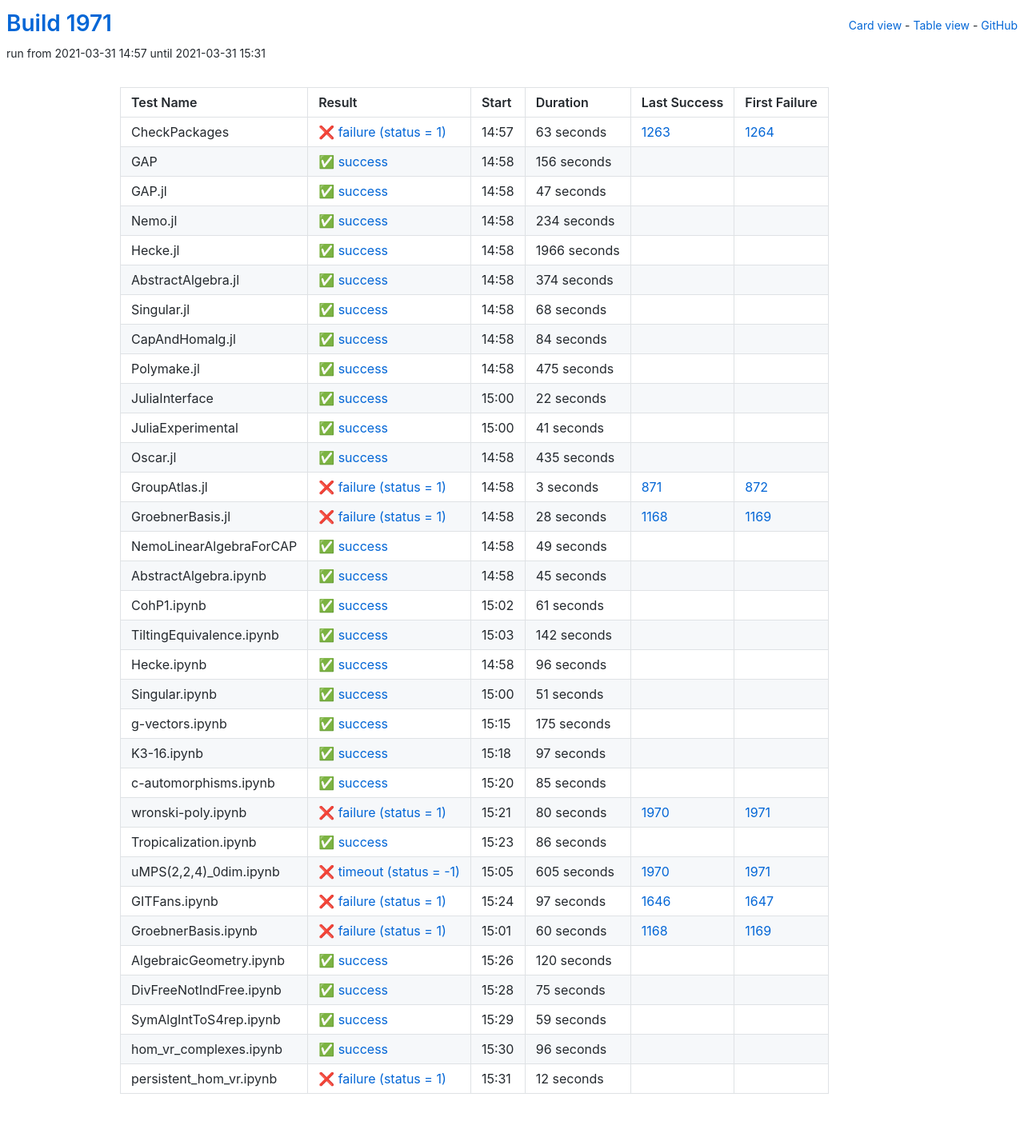
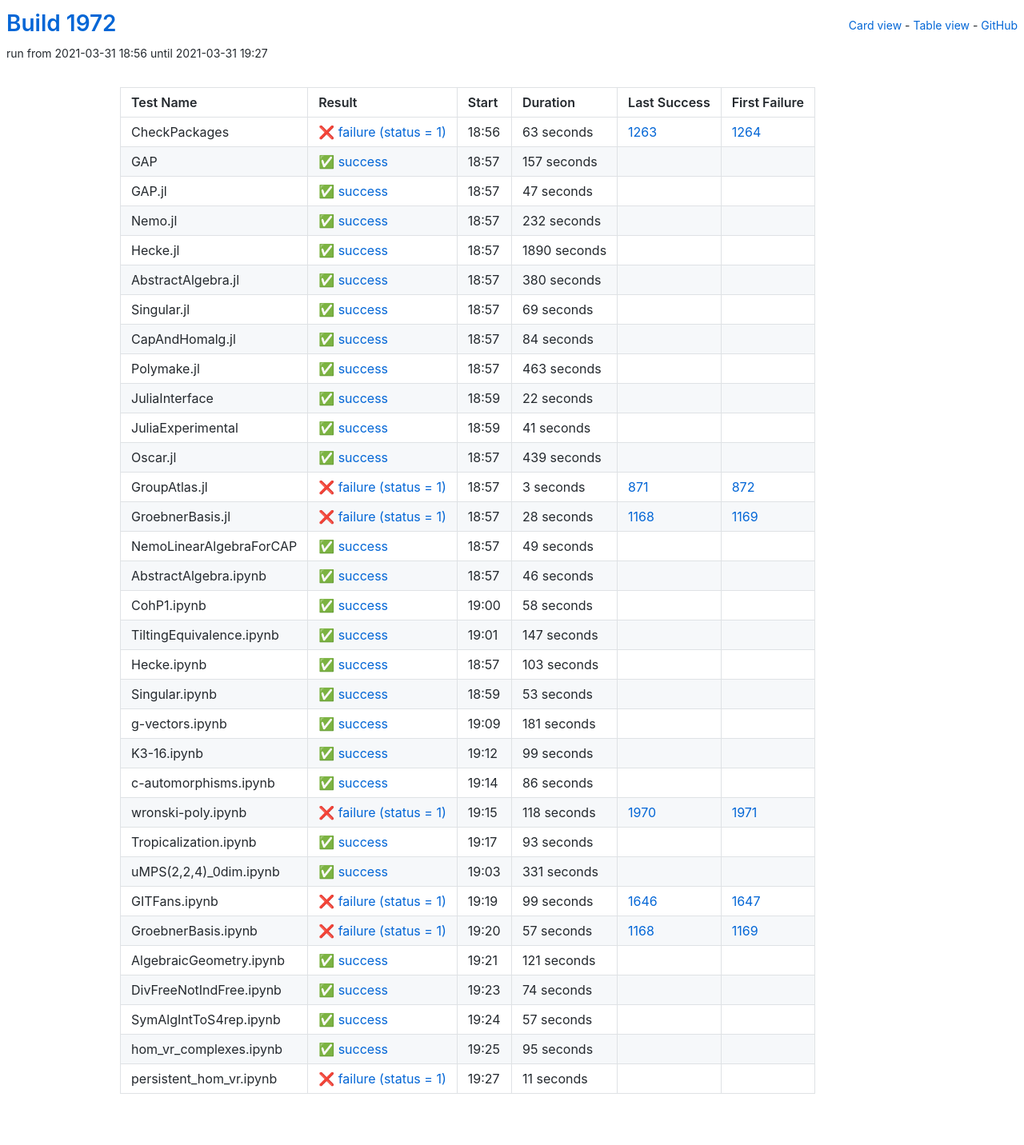
Before and after one commit to oscar-system/oscar-ci-status-stable, a Jekyll site: the page built from table.html, in a window 1280 px wide. Shown: the whole page at 80% size. Built offline with Jekyll 4.4.1, drawn with Linux system fonts in a browser that asks for light colours.

Commit message:
Build #1972

```diff
--- a/_data/ci.yml
+++ b/_data/ci.yml
@@ -1,6 +1,6 @@
 ---
-build: 1971
-build_url: https://oscarci.mathematik.uni-kl.de/job/oscar-stable/1971/
+build: 1972
+build_url: https://oscarci.mathematik.uni-kl.de/job/oscar-stable/1972/
 job: oscar-stable
 organization: oscar-system
 repo: oscar-ci-status-stable
@@ -8,8 +8,8 @@ repourl: https://github.com/oscar-system/oscar-ci-status-stable
 tests:
 - name: CheckPackages
   id: checkpackages
-  log: https://oscarci.mathematik.uni-kl.de/job/oscar-stable/1971/artifact/logs/build-1971/CheckPackages.log
-  start: 2021-03-31 14:57
+  log: https://oscarci.mathematik.uni-kl.de/job/oscar-stable/1972/artifact/logs/build-1972/CheckPackages.log
+  start: 2021-03-31 18:56
   success: false
   exitcode: 1
   status: failure
@@ -20,20 +20,20 @@ tests:
   first_failure_url: https://oscarci.mathematik.uni-kl.de/job/oscar-stable/1264/
 - name: GAP
   id: gap
-  log: https://oscarci.mathematik.uni-kl.de/job/oscar-stable/1971/artifact/logs/build-1971/GAP.log
-  start: 2021-03-31 14:58
+  log: https://oscarci.mathematik.uni-kl.de/job/oscar-stable/1972/artifact/logs/build-1972/GAP.log
+  start: 2021-03-31 18:57
   success: true
   exitcode: 0
   status: success
-  duration: 156
+  duration: 157
   last_success: false
   last_success_url:
   first_failure: false
   first_failure_url:
 - name: GAP.jl
   id: gap-jl
-  log: https://oscarci.mathematik.uni-kl.de/job/oscar-stable/1971/artifact/logs/build-1971/GAP.jl.log
-  start: 2021-03-31 14:58
+  log: https://oscarci.mathematik.uni-kl.de/job/oscar-stable/1972/artifact/logs/build-1972/GAP.jl.log
+  start: 2021-03-31 18:57
   success: true
   exitcode: 0
   status: success
@@ -44,56 +44,56 @@ tests:
   first_failure_url:
 - name: Nemo.jl
   id: nemo-jl
-  log: https://oscarci.mathematik.uni-kl.de/job/oscar-stable/1971/artifact/logs/build-1971/Nemo.jl.log
-  start: 2021-03-31 14:58
+  log: https://oscarci.mathematik.uni-kl.de/job/oscar-stable/1972/artifact/logs/build-1972/Nemo.jl.log
+  start: 2021-03-31 18:57
   success: true
   exitcode: 0
   status: success
-  duration: 234
+  duration: 232
   last_success: false
   last_success_url:
   first_failure: false
   first_failure_url:
 - name: Hecke.jl
   id: hecke-jl
-  log: https://oscarci.mathematik.uni-kl.de/job/oscar-stable/1971/artifact/logs/build-1971/Hecke.jl.log
-  start: 2021-03-31 14:58
+  log: https://oscarci.mathematik.uni-kl.de/job/oscar-stable/1972/artifact/logs/build-1972/Hecke.jl.log
+  start: 2021-03-31 18:57
   success: true
   exitcode: 0
   status: success
-  duration: 1966
+  duration: 1890
   last_success: false
   last_success_url:
   first_failure: false
   first_failure_url:
 - name: AbstractAlgebra.jl
   id: abstractalgebra-jl
-  log: https://oscarci.mathematik.uni-kl.de/job/oscar-stable/1971/artifact/logs/build-1971/AbstractAlgebra.jl.log
-  start: 2021-03-31 14:58
+  log: https://oscarci.mathematik.uni-kl.de/job/oscar-stable/1972/artifact/logs/build-1972/AbstractAlgebra.jl.log
+  start: 2021-03-31 18:57
   success: true
   exitcode: 0
   status: success
-  duration: 374
+  duration: 380
   last_success: false
   last_success_url:
   first_failure: false
   first_failure_url:
 - name: Singular.jl
   id: singular-jl
-  log: https://oscarci.mathematik.uni-kl.de/job/oscar-stable/1971/artifact/logs/build-1971/Singular.jl.log
-  start: 2021-03-31 14:58
+  log: https://oscarci.mathematik.uni-kl.de/job/oscar-stable/1972/artifact/logs/build-1972/Singular.jl.log
+  start: 2021-03-31 18:57
   success: true
   exitcode: 0
   status: success
-  duration: 68
+  duration: 69
   last_success: false
   last_success_url:
   first_failure: false
   first_failure_url:
 - name: CapAndHomalg.jl
   id: capandhomalg-jl
-  log: https://oscarci.mathematik.uni-kl.de/job/oscar-stable/1971/artifact/logs/build-1971/CapAndHomalg.jl.log
-  start: 2021-03-31 14:58
+  log: https://oscarci.mathematik.uni-kl.de/job/oscar-stable/1972/artifact/logs/build-1972/CapAndHomalg.jl.log
+  start: 2021-03-31 18:57
   success: true
   exitcode: 0
   status: success
@@ -104,20 +104,20 @@ tests:
   first_failure_url:
 - name: Polymake.jl
   id: polymake-jl
-  log: https://oscarci.mathematik.uni-kl.de/job/oscar-stable/1971/artifact/logs/build-1971/Polymake.jl.log
-  start: 2021-03-31 14:58
+  log: https://oscarci.mathematik.uni-kl.de/job/oscar-stable/1972/artifact/logs/build-1972/Polymake.jl.log
+  start: 2021-03-31 18:57
   success: true
   exitcode: 0
   status: success
-  duration: 475
+  duration: 463
   last_success: false
   last_success_url:
   first_failure: false
   first_failure_url:
 - name: JuliaInterface
   id: juliainterface
-  log: https://oscarci.mathematik.uni-kl.de/job/oscar-stable/1971/artifact/logs/build-1971/JuliaInterface.log
-  start: 2021-03-31 15:00
+  log: https://oscarci.mathematik.uni-kl.de/job/oscar-stable/1972/artifact/logs/build-1972/JuliaInterface.log
+  start: 2021-03-31 18:59
   success: true
   exitcode: 0
   status: success
@@ -128,8 +128,8 @@ tests:
   first_failure_url:
 - name: JuliaExperimental
   id: juliaexperimental
-  log: https://oscarci.mathematik.uni-kl.de/job/oscar-stable/1971/artifact/logs/build-1971/JuliaExperimental.log
-  start: 2021-03-31 15:00
+  log: https://oscarci.mathematik.uni-kl.de/job/oscar-stable/1972/artifact/logs/build-1972/JuliaExperimental.log
+  start: 2021-03-31 18:59
   success: true
   exitcode: 0
   status: success
@@ -140,20 +140,20 @@ tests:
   first_failure_url:
 - name: Oscar.jl
   id: oscar-jl
-  log: https://oscarci.mathematik.uni-kl.de/job/oscar-stable/1971/artifact/logs/build-1971/Oscar.jl.log
-  start: 2021-03-31 14:58
+  log: https://oscarci.mathematik.uni-kl.de/job/oscar-stable/1972/artifact/logs/build-1972/Oscar.jl.log
+  start: 2021-03-31 18:57
   success: true
   exitcode: 0
   status: success
-  duration: 435
+  duration: 439
   last_success: false
   last_success_url:
   first_failure: false
   first_failure_url:
 - name: GroupAtlas.jl
   id: groupatlas-jl
-  log: https://oscarci.mathematik.uni-kl.de/job/oscar-stable/1971/artifact/logs/build-1971/GroupAtlas.jl.log
-  start: 2021-03-31 14:58
+  log: https://oscarci.mathematik.uni-kl.de/job/oscar-stable/1972/artifact/logs/build-1972/GroupAtlas.jl.log
+  start: 2021-03-31 18:57
   success: false
   exitcode: 1
   status: failure
@@ -164,8 +164,8 @@ tests:
   first_failure_url: https://oscarci.mathematik.uni-kl.de/job/oscar-stable/872/
 - name: GroebnerBasis.jl
   id: groebnerbasis-jl
-  log: https://oscarci.mathematik.uni-kl.de/job/oscar-stable/1971/artifact/logs/build-1971/GroebnerBasis.jl.log
-  start: 2021-03-31 14:58
+  log: https://oscarci.mathematik.uni-kl.de/job/oscar-stable/1972/artifact/logs/build-1972/GroebnerBasis.jl.log
+  start: 2021-03-31 18:57
   success: false
   exitcode: 1
   status: failure
@@ -176,8 +176,8 @@ tests:
   first_failure_url: https://oscarci.mathematik.uni-kl.de/job/oscar-stable/1169/
 - name: NemoLinearAlgebraForCAP
   id: nemolinearalgebraforcap
-  log: https://oscarci.mathematik.uni-kl.de/job/oscar-stable/1971/artifact/logs/build-1971/NemoLinearAlgebraForCAP.log
-  start: 2021-03-31 14:58
+  log: https://oscarci.mathematik.uni-kl.de/job/oscar-stable/1972/artifact/logs/build-1972/NemoLinearAlgebraForCAP.log
+  start: 2021-03-31 18:57
   success: true
   exitcode: 0
   status: success
@@ -188,116 +188,92 @@ tests:
   first_failure_url:
 - name: AbstractAlgebra.ipynb
   id: abstractalgebra-ipynb
-  log: https://oscarci.mathematik.uni-kl.de/job/oscar-stable/1971/artifact/logs/build-1971/AbstractAlgebra.ipynb.log
-  start: 2021-03-31 14:58
+  log: https://oscarci.mathematik.uni-kl.de/job/oscar-stable/1972/artifact/logs/build-1972/AbstractAlgebra.ipynb.log
+  start: 2021-03-31 18:57
   success: true
   exitcode: 0
   status: success
-  duration: 45
+  duration: 46
   last_success: false
   last_success_url:
   first_failure: false
   first_failure_url:
 - name: CohP1.ipynb
   id: cohp1-ipynb
-  log: https://oscarci.mathematik.uni-kl.de/job/oscar-stable/1971/artifact/logs/build-1971/CohP1.ipynb.log
-  start: 2021-03-31 15:02
+  log: https://oscarci.mathematik.uni-kl.de/job/oscar-stable/1972/artifact/logs/build-1972/CohP1.ipynb.log
+  start: 2021-03-31 19:00
   success: true
   exitcode: 0
   status: success
-  duration: 61
+  duration: 58
   last_success: false
   last_success_url:
   first_failure: false
   first_failure_url:
 - name: TiltingEquivalence.ipynb
   id: tiltingequivalence-ipynb
-  log: https://oscarci.mathematik.uni-kl.de/job/oscar-stable/1971/artifact/logs/build-1971/TiltingEquivalence.ipynb.log
-  start: 2021-03-31 15:03
+  log: https://oscarci.mathematik.uni-kl.de/job/oscar-stable/1972/artifact/logs/build-1972/TiltingEquivalence.ipynb.log
+  start: 2021-03-31 19:01
   success: true
   exitcode: 0
   status: success
-  duration: 142
+  duration: 147
   last_success: false
   last_success_url:
   first_failure: false
   first_failure_url:
 - name: Hecke.ipynb
   id: hecke-ipynb
-  log: https://oscarci.mathematik.uni-kl.de/job/oscar-stable/1971/artifact/logs/build-1971/Hecke.ipynb.log
-  start: 2021-03-31 14:58
+  log: https://oscarci.mathematik.uni-kl.de/job/oscar-stable/1972/artifact/logs/build-1972/Hecke.ipynb.log
+  start: 2021-03-31 18:57
   success: true
   exitcode: 0
   status: success
-  duration: 96
+  duration: 103
   last_success: false
   last_success_url:
   first_failure: false
   first_failure_url:
 - name: Singular.ipynb
   id: singular-ipynb
-  log: https://oscarci.mathematik.uni-kl.de/job/oscar-stable/1971/artifact/logs/build-1971/Singular.ipynb.log
-  start: 2021-03-31 15:00
+  log: https://oscarci.mathematik.uni-kl.de/job/oscar-stable/1972/artifact/logs/build-1972/Singular.ipynb.log
+  start: 2021-03-31 18:59
   success: true
   exitcode: 0
   status: success
-  duration: 51
+  duration: 53
   last_success: false
   last_success_url:
   first_failure: false
   first_failure_url:
 - name: g-vectors.ipynb
   id: g-vectors-ipynb
-  log: https://oscarci.mathematik.uni-kl.de/job/oscar-stable/1971/artifact/logs/build-1971/g-vectors.ipynb.log
-  start: 2021-03-31 15:15
+  log: https://oscarci.mathematik.uni-kl.de/job/oscar-stable/1972/artifact/logs/build-1972/g-vectors.ipynb.log
+  start: 2021-03-31 19:09
   success: true
   exitcode: 0
   status: success
-  duration: 175
+  duration: 181
   last_success: false
   last_success_url:
   first_failure: false
   first_failure_url:
 - name: K3-16.ipynb
   id: k3-16-ipynb
-  log: https://oscarci.mathematik.uni-kl.de/job/oscar-stable/1971/artifact/logs/build-1971/K3-16.ipynb.log
-  start: 2021-03-31 15:18
+  log: https://oscarci.mathematik.uni-kl.de/job/oscar-stable/1972/artifact/logs/build-1972/K3-16.ipynb.log
+  start: 2021-03-31 19:12
   success: true
   exitcode: 0
   status: success
-  duration: 97
+  duration: 99
   last_success: false
   last_success_url:
   first_failure: false
   first_failure_url:
 - name: c-automorphisms.ipynb
   id: c-automorphisms-ipynb
-  log: https://oscarci.mathematik.uni-kl.de/job/oscar-stable/1971/artifact/logs/build-1971/c-automorphisms.ipynb.log
-  start: 2021-03-31 15:20
-  success: true
-  exitcode: 0
-  status: success
-  duration: 85
-  last_success: false
-  last_success_url:
-  first_failure: false
-  first_failure_url:
-- name: wronski-poly.ipynb
-  id: wronski-poly-ipynb
-  log: https://oscarci.mathematik.uni-kl.de/job/oscar-stable/1971/artifact/logs/build-1971/wronski-poly.ipynb.log
-  start: 2021-03-31 15:21
-  success: false
-  exitcode: 1
-  status: failure
-  duration: 80
-  last_success: 1970
-  last_success_url: https://oscarci.mathematik.uni-kl.de/job/oscar-stable/1970/
-  first_failure: 1971
-  first_failure_url: https://oscarci.mathematik.uni-kl.de/job/oscar-stable/1971/
-- name: Tropicalization.ipynb
-  id: tropicalization-ipynb
-  log: https://oscarci.mathematik.uni-kl.de/job/oscar-stable/1971/artifact/logs/build-1971/Tropicalization.ipynb.log
-  start: 2021-03-31 15:23
+  log: https://oscarci.mathematik.uni-kl.de/job/oscar-stable/1972/artifact/logs/build-1972/c-automorphisms.ipynb.log
+  start: 2021-03-31 19:14
   success: true
   exitcode: 0
   status: success
@@ -306,98 +282,122 @@ tests:
   last_success_url:
   first_failure: false
   first_failure_url:
-- name: uMPS(2,2,4)_0dim.ipynb
-  id: umps-2-2-4-0dim-ipynb
-  log: https://oscarci.mathematik.uni-kl.de/job/oscar-stable/1971/artifact/logs/build-1971/uMPS-2-2-4-_0dim.ipynb.log
-  start: 2021-03-31 15:05
+- name: wronski-poly.ipynb
+  id: wronski-poly-ipynb
+  log: https://oscarci.mathematik.uni-kl.de/job/oscar-stable/1972/artifact/logs/build-1972/wronski-poly.ipynb.log
+  start: 2021-03-31 19:15
   success: false
-  exitcode: -1
-  status: timeout
-  duration: 605
+  exitcode: 1
+  status: failure
+  duration: 118
   last_success: 1970
   last_success_url: https://oscarci.mathematik.uni-kl.de/job/oscar-stable/1970/
   first_failure: 1971
   first_failure_url: https://oscarci.mathematik.uni-kl.de/job/oscar-stable/1971/
+- name: Tropicalization.ipynb
+  id: tropicalization-ipynb
+  log: https://oscarci.mathematik.uni-kl.de/job/oscar-stable/1972/artifact/logs/build-1972/Tropicalization.ipynb.log
+  start: 2021-03-31 19:17
+  success: true
+  exitcode: 0
+  status: success
+  duration: 93
+  last_success: false
+  last_success_url:
+  first_failure: false
+  first_failure_url:
+- name: uMPS(2,2,4)_0dim.ipynb
+  id: umps-2-2-4-0dim-ipynb
+  log: https://oscarci.mathematik.uni-kl.de/job/oscar-stable/1972/artifact/logs/build-1972/uMPS-2-2-4-_0dim.ipynb.log
+  start: 2021-03-31 19:03
+  success: true
+  exitcode: 0
+  status: success
+  duration: 331
+  last_success: false
+  last_success_url:
+  first_failure: false
+  first_failure_url:
 - name: GITFans.ipynb
   id: gitfans-ipynb
-  log: https://oscarci.mathematik.uni-kl.de/job/oscar-stable/1971/artifact/logs/build-1971/GITFans.ipynb.log
-  start: 2021-03-31 15:24
+  log: https://oscarci.mathematik.uni-kl.de/job/oscar-stable/1972/artifact/logs/build-1972/GITFans.ipynb.log
+  start: 2021-03-31 19:19
   success: false
   exitcode: 1
   status: failure
-  duration: 97
+  duration: 99
   last_success: 1646
   last_success_url: https://oscarci.mathematik.uni-kl.de/job/oscar-stable/1646/
   first_failure: 1647
   first_failure_url: https://oscarci.mathematik.uni-kl.de/job/oscar-stable/1647/
 - name: GroebnerBasis.ipynb
   id: groebnerbasis-ipynb
-  log: https://oscarci.mathematik.uni-kl.de/job/oscar-stable/1971/artifact/logs/build-1971/GroebnerBasis.ipynb.log
-  start: 2021-03-31 15:01
+  log: https://oscarci.mathematik.uni-kl.de/job/oscar-stable/1972/artifact/logs/build-1972/GroebnerBasis.ipynb.log
+  start: 2021-03-31 19:20
   success: false
   exitcode: 1
   status: failure
-  duration: 60
+  duration: 57
   last_success: 1168
   last_success_url: https://oscarci.mathematik.uni-kl.de/job/oscar-stable/1168/
   first_failure: 1169
   first_failure_url: https://oscarci.mathematik.uni-kl.de/job/oscar-stable/1169/
 - name: AlgebraicGeometry.ipynb
   id: algebraicgeometry-ipynb
-  log: https://oscarci.mathematik.uni-kl.de/job/oscar-stable/1971/artifact/logs/build-1971/AlgebraicGeometry.ipynb.log
-  start: 2021-03-31 15:26
+  log: https://oscarci.mathematik.uni-kl.de/job/oscar-stable/1972/artifact/logs/build-1972/AlgebraicGeometry.ipynb.log
+  start: 2021-03-31 19:21
   success: true
   exitcode: 0
   status: success
-  duration: 120
+  duration: 121
   last_success: false
   last_success_url:
   first_failure: false
   first_failure_url:
 - name: DivFreeNotIndFree.ipynb
   id: divfreenotindfree-ipynb
-  log: https://oscarci.mathematik.uni-kl.de/job/oscar-stable/1971/artifact/logs/build-1971/DivFreeNotIndFree.ipynb.log
-  start: 2021-03-31 15:28
+  log: https://oscarci.mathematik.uni-kl.de/job/oscar-stable/1972/artifact/logs/build-1972/DivFreeNotIndFree.ipynb.log
+  start: 2021-03-31 19:23
   success: true
   exitcode: 0
   status: success
-  duration: 75
+  duration: 74
   last_success: false
   last_success_url:
   first_failure: false
   first_failure_url:
 - name: SymAlgIntToS4rep.ipynb
   id: symalginttos4rep-ipynb
-  log: https://oscarci.mathematik.uni-kl.de/job/oscar-stable/1971/artifact/logs/build-1971/SymAlgIntToS4rep.ipynb.log
-  start: 2021-03-31 15:29
+  log: https://oscarci.mathematik.uni-kl.de/job/oscar-stable/1972/artifact/logs/build-1972/SymAlgIntToS4rep.ipynb.log
+  start: 2021-03-31 19:24
   success: true
   exitcode: 0
   status: success
-  duration: 59
+  duration: 57
   last_success: false
   last_success_url:
   first_failure: false
   first_failure_url:
 - name: hom_vr_complexes.ipynb
   id: hom-vr-complexes-ipynb
-  log: https://oscarci.mathematik.uni-kl.de/job/oscar-stable/1971/artifact/logs/build-1971/hom_vr_complexes.ipynb.log
-  start: 2021-03-31 15:30
+  log: https://oscarci.mathematik.uni-kl.de/job/oscar-stable/1972/artifact/logs/build-1972/hom_vr_complexes.ipynb.log
+  start: 2021-03-31 19:25
   success: true
   exitcode: 0
   status: success
-  duration: 96
+  duration: 95
   last_success: false
   last_success_url:
   first_failure: false
   first_failure_url:
 - name: persistent_hom_vr.ipynb
   id: persistent-hom-vr-ipynb
-  log: https://oscarci.mathematik.uni-kl.de/job/oscar-stable/1971/artifact/logs/build-1971/persistent_hom_vr.ipynb.log
-  start: 2021-03-31 15:31
+  log: https://oscarci.mathematik.uni-kl.de/job/oscar-stable/1972/artifact/logs/build-1972/persistent_hom_vr.ipynb.log
+  start: 2021-03-31 19:27
   success: false
   exitcode: 1
   status: failure
-  duration: 12
+  duration: 11
   last_success: false
   last_success_url:
   first_failure: false
```
Also changed, not shown: README.md.
